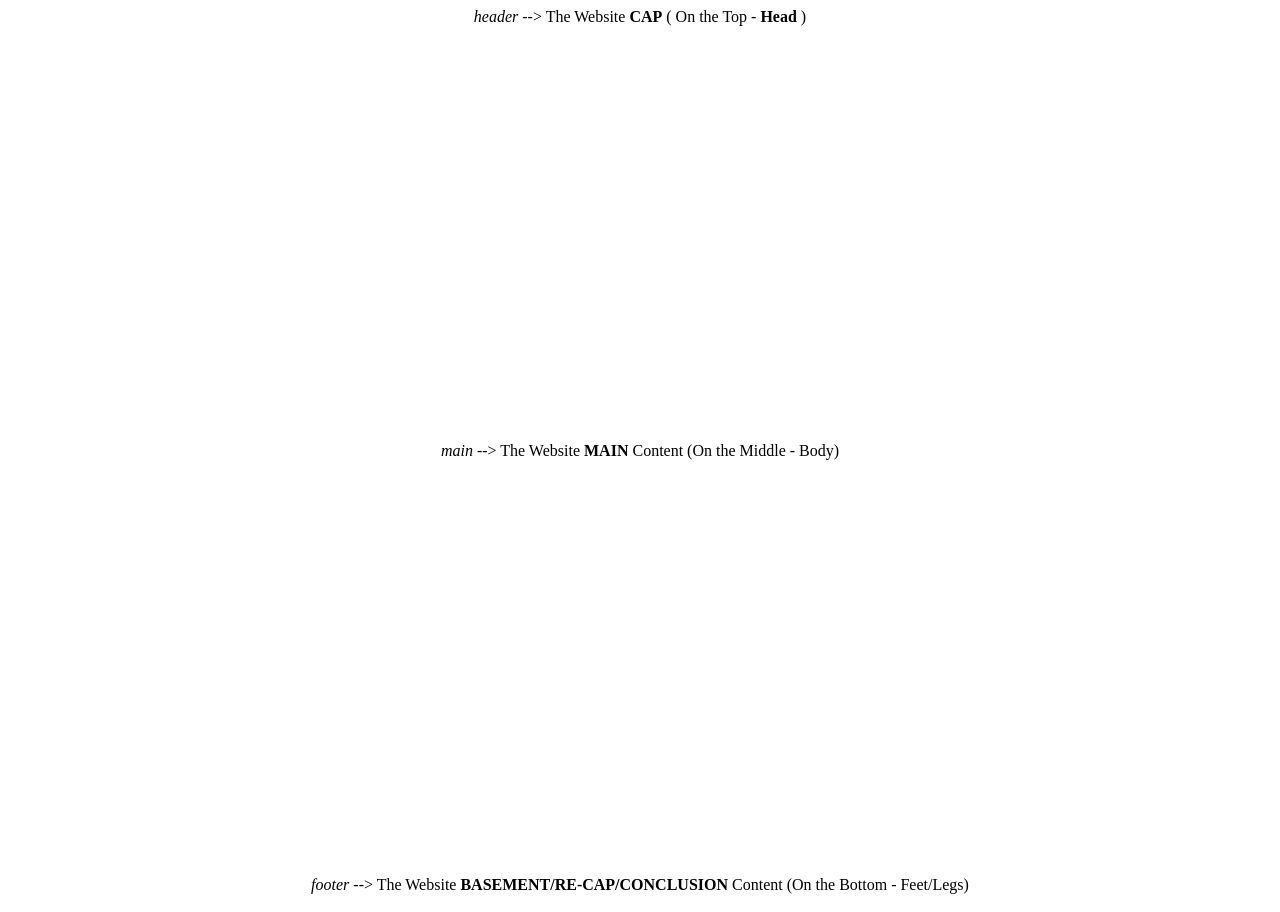
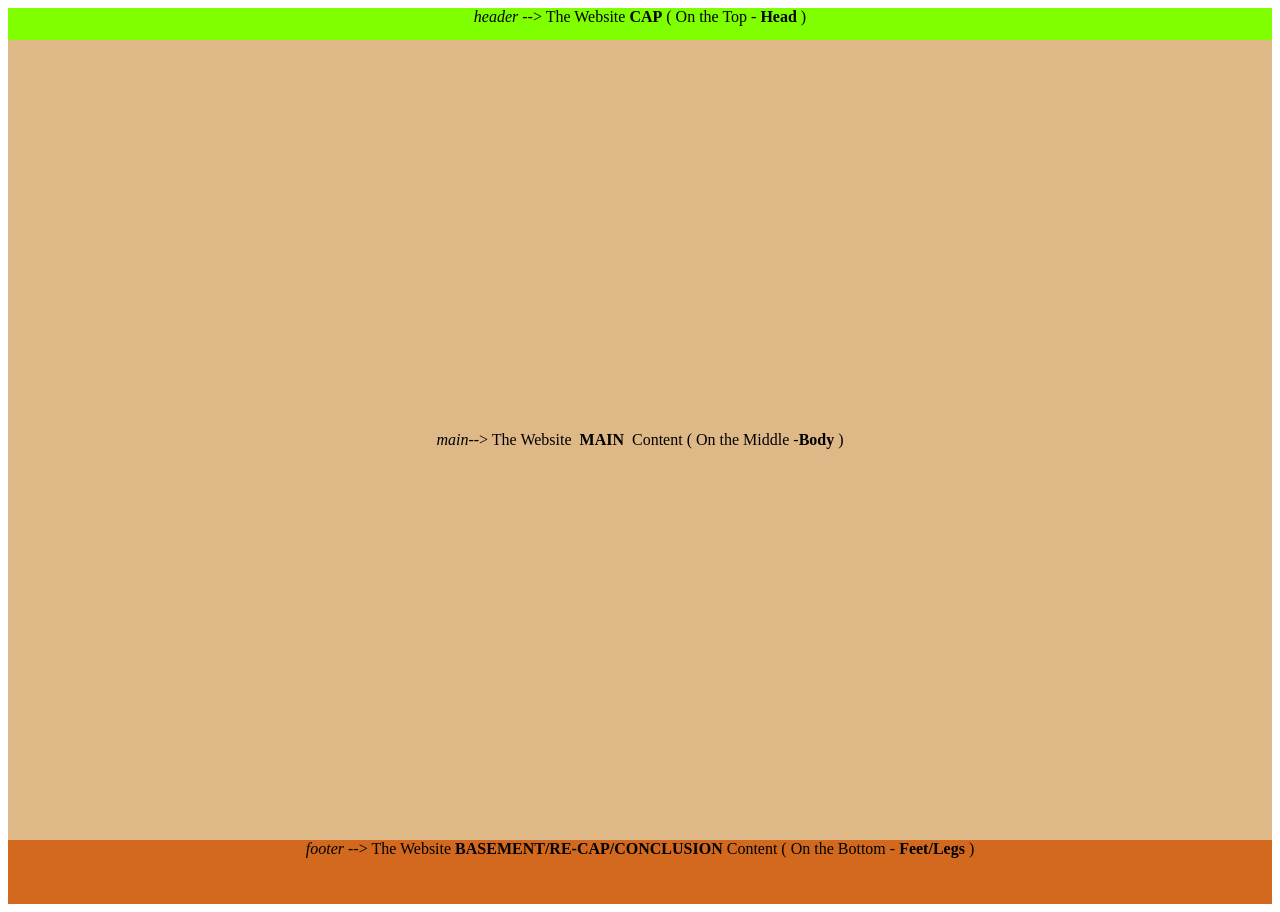
Before and after one commit to TEZv/ITVDN, a plain HTML site: page html5_css3/lesson-10/task1/index.html in a window 1280 px wide. Drawn offline with Linux system fonts and the light colour scheme.

Commit message:
+visual look, +prettier

```diff
--- a/html5_css3/lesson-10/task1/index.html
+++ b/html5_css3/lesson-10/task1/index.html
@@ -8,9 +8,20 @@
       body {
         text-align: center;
       }
-      header,
       main {
-        padding-bottom: 26rem;
+        display: flex;
+        justify-content: center;
+        align-items: center;
+        height: 50rem;
+        background-color: burlywood;
+      }
+      header {
+        background-color: chartreuse;
+        height: 2rem;
+      }
+      footer {
+        background-color: chocolate;
+        height: 4rem;
       }
     </style>
   </head>
@@ -21,14 +32,14 @@
     </header>
 
     <main>
-      <em>main</em> --> The Website <strong>MAIN</strong> Content (On the Middle
-      - Body)
+      <em>main</em> --> The Website &nbsp; <strong>MAIN</strong> &nbsp; Content ( On the Middle
+      - <strong>Body </strong> &nbsp;)
     </main>
 
     <footer>
       <em>footer</em> --> The Website
-      <strong>BASEMENT/RE-CAP/CONCLUSION</strong> Content (On the Bottom -
-      Feet/Legs)
+      <strong>BASEMENT/RE-CAP/CONCLUSION</strong> Content ( On the Bottom -
+      <strong>Feet/Legs</strong> )
     </footer>
   </body>
 </html>
```
